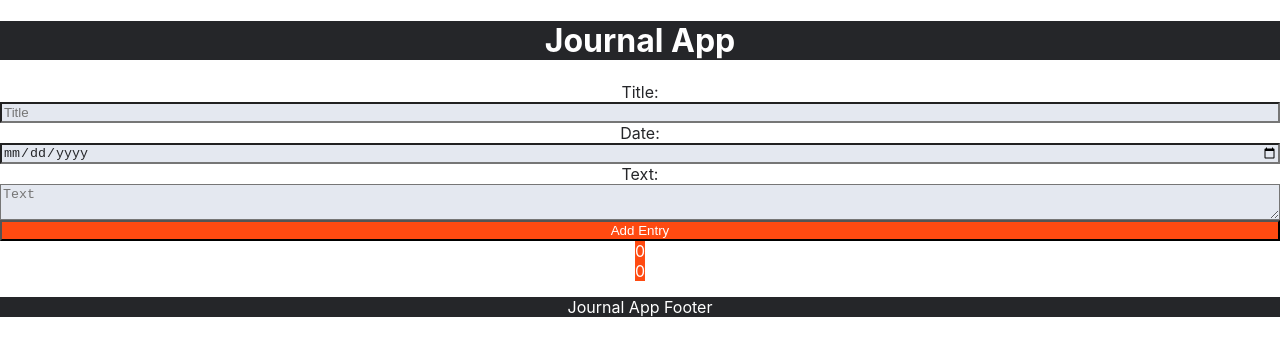
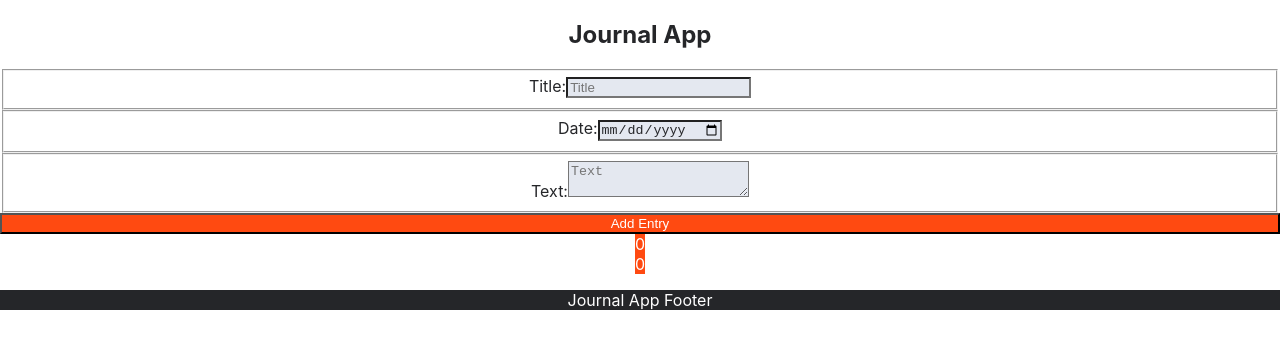
Before and after one commit to NAVSmith/journal, a React (Create React App) app: page / in a window 1280 px wide. Shown: the top 356 px of the page. Built offline with nearby package versions, Linux system fonts and the light colour scheme.

Commit message:
moving the form compoment to its on file an css file

```diff
--- a/src/App.css
+++ b/src/App.css
@@ -1,3 +1,24 @@
+:root {
+  /* Used for texts (+ footer background) */
+  --color-granite: #252629;
+  /* Used for backgrounds (+ footer text color) */
+  --color-foam: #ffffff;
+  /* Used for buttons, icons, etc. */
+  --color-nemo: #ff4a11;
+  /* active color for buttons, icons, etc. */
+  --color-nemo-mid: #ff5c29;
+  /* hover color for buttons, icons, etc. */
+  --color-nemo-dark: #e5430f;
+  /* Used for borders and some backgrounds */
+  --color-water-10: #e4e8f0;
+}
+
+
 .app {
   text-align: center;
 }
+
+.App-header {
+  background: var(--color-foam);
+  color: var(--color-granite);
+}
--- a/src/App.js
+++ b/src/App.js
@@ -1,6 +1,7 @@
 import logo from './logo.svg';
 import './App.css';
 import React ,{ Fragment, useState } from 'react';
+import Form from './components/form/index.js'
 
 function App() {
   const [entries, setEntries] = useState([]);
@@ -8,20 +9,20 @@ function App() {
   const [date, setDate] = useState('');
   const [text, setText] = useState('');
 
-  const handleTitleChange = (e) => {
-    setTitle(e.target.value);
+  const handleTitleChange = (event) => {
+    setTitle(event.target.value);
   };
 
-  const handleDateChange = (e) => {
-    setDate(e.target.value);
+  const handleDateChange = (event) => {
+    setDate(event.target.value);
   };
 
-  const handleTextChange = (e) => {
-    setText(e.target.value);
+  const handleTextChange = (event) => {
+    setText(event.target.value);
   };
 
-  const handleSubmit = (e) => {
-    e.preventDefault();
+  const handleSubmit = (event) => {
+    event.preventDefault();
 
     // Create a new entry object
     const newEntry = {
@@ -50,13 +51,13 @@ function App() {
 
   return (
     <Fragment>
-     <div className="app">
-      <header className="App-header" style={{ background: '#252629', color: '#ffffff' }}>
+     <article className="app">
+      <header className="App-header">
         <h1>Journal App</h1>
       </header>
       <main>
-        <section className="entry-form" style={{ background: '#ffffff', color: '#252629' }}>
-        <form onSubmit={handleSubmit} style={{ display: 'flex', flexDirection: 'column' }}>
+        <Form className="entry-form" onSubmit={handleSubmit}>
+        <fieldset className='input_group'>
         <label htmlFor="title">Title:</label>
           <input
             type="text"
@@ -66,6 +67,8 @@ function App() {
             onChange={handleTitleChange}
             style={{ background: '#e4e8f0', color: '#252629' }}
           />
+          </fieldset>
+          <fieldset className='input_group'>
             <label htmlFor="date">Date:</label>
             <input
               type="date"
@@ -75,6 +78,8 @@ function App() {
               onChange={handleDateChange}
               style={{ background: '#e4e8f0', color: '#252629' }}
             />
+          </fieldset>
+          <fieldset className='input_group'>
           <label htmlFor="text">Text:</label>
           <textarea
             id="text"
@@ -83,9 +88,9 @@ function App() {
             onChange={handleTextChange}
             style={{ background: '#e4e8f0', color: '#252629' }}
           ></textarea>
+          </fieldset>
           <button type="submit" style={{ background: '#ff4a11', color: '#ffffff' }}>Add Entry</button>
-          </form>
-        </section>
+        </Form>
         <section className="entries-section" style={{ background: '#ffffff', color: '#252629' }}>
           <div className="tab-bar">
             <div className="tab">
@@ -117,7 +122,7 @@ function App() {
       <footer style={{ background: '#252629', color: '#ffffff' }}>
         <p>Journal App Footer</p>
       </footer>
-    </div>
+    </article>
     </Fragment>
   );
 }
--- /dev/null
+++ b/src/components/form/entryForm.css
@@ -0,0 +1,6 @@
+
+     .entry-form  {
+    display: flex;
+    flex-direction: column;
+    background: var(--color-foam);
+    color: var(--color-granite)}
--- /dev/null
+++ b/src/components/form/index.js
@@ -0,0 +1,13 @@
+import React from 'react'
+import "./entryForm.css";
+
+
+export default function Form({children , handleSubmit}) {
+  return (
+    <>
+    <form className="entry-form" onSubmit={handleSubmit}>
+            {children}
+    </form>
+    </>
+  )
+}
```
Lines whose indentation alone changed are shown as unchanged.
